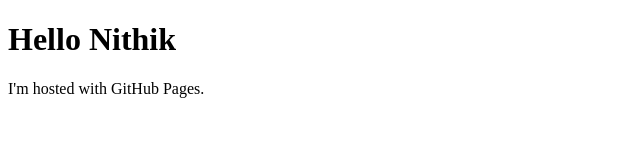
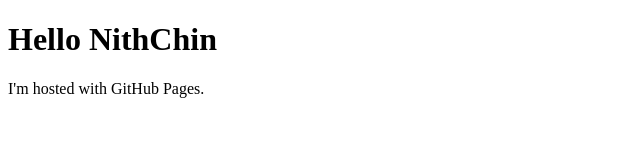
Before and after one commit to nithchin/nithchin.github.io, a plain HTML site: page index.html in a window 1280 px wide. Shown: the whole page, without its empty margins (0-640 px from the left). Drawn offline with Linux system fonts and the light colour scheme.

Commit message:
Update index.html

```diff
--- a/index.html
+++ b/index.html
@@ -1,7 +1,7 @@
 <!DOCTYPE html>
 <html>
 <body>
-<h1>Hello Nithik</h1>
+<h1>Hello NithChin</h1>
 <p>I'm hosted with GitHub Pages.</p>
 </body>
 </html>
```
